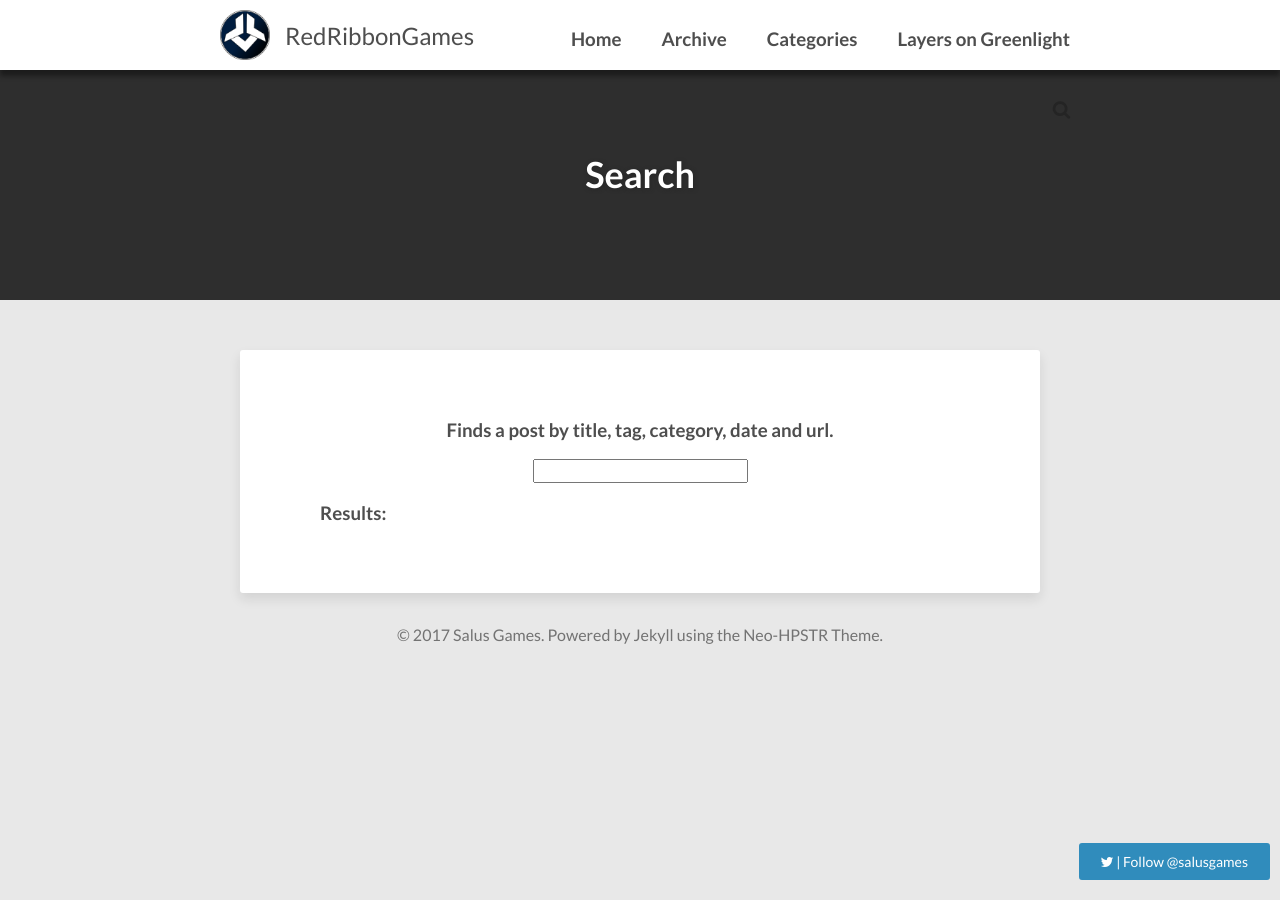
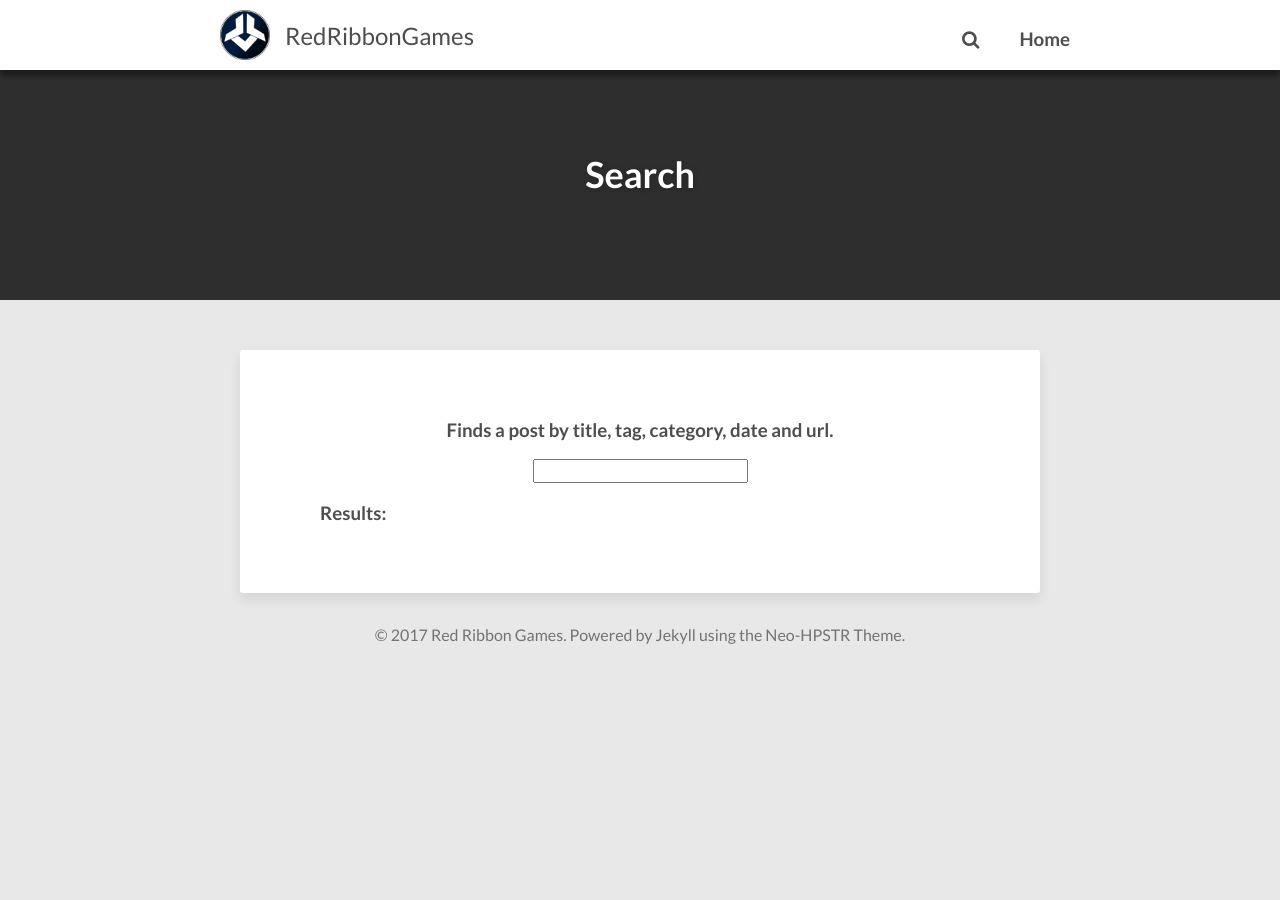
Before and after one commit to RedRibbonGames/redribbongames.github.io, a Jekyll site: the page built from search.html, in a window 1280 px wide. Built offline with Jekyll 4.4.1, drawn with Linux system fonts in a browser that asks for light colours; nearby versions of some CDN libraries; comment, search, counter and statistics services are not loaded.

Commit message:
Removed everything in the navigationbar except the home button

```diff
--- a/_config.yml
+++ b/_config.yml
@@ -10,7 +10,7 @@ excerpt_separator: <!--more-->
 # Your site's domain goes here (eg: //mmistakes.github.io, http://mademistakes.com, etc)
 # When testing locally leave blank or use http://localhost:4000
 
-url: http://www.salusgames.com
+url: http://redribbongames.com/
 
 # draw your top menu here
 # each item must have a title and a url.
@@ -20,13 +20,7 @@ url: http://www.salusgames.com
 menu:
   - title: 'Home'
     url: '/'
-  - title: 'Archive'
-    url: '/archive'
-  - title: 'Categories'
-    url: '/categories'
-    type: 'categories'
-  - title: 'Layers on Greenlight'
-    url: 'https://steamcommunity.com/sharedfiles/filedetails/?id=638892706'
+
   #- title: 'Games'
   #  url: '#'
   #  submenu:
@@ -37,15 +31,15 @@ menu:
 
 # Owner/author information
 owner:
-  name:           Salus Games
-  site:           http://www.salusgames.com
+  name:           Red Ribbon Games
+  site:           http://redribbongames.com/
   avatar:         images/avatar.jpg
   bio:            "Your bio goes here. It shouldn't be super long but a good two sentences or two should suffice."
   email:          you@email.com
   # Twitter nick for use in Twitter cards and follow button.
-  twitter: salusgames # if no twitter in this config, the twitter follow button will be removed
+  # twitter: salusgames # if no twitter in this config, the twitter follow button will be removed
   # GitHub nick for use in follow button in author block.
-  github: salusgames
+  github: RedRibbonGames
 
 # Twitter account associated with the site if different from owner/author twitter account.
 # Used in Twitter cards.
@@ -58,11 +52,13 @@ social:
 background:
 
 # Analytics and webmaster tools stuff goes here
-google_analytics: UA-41073458-17
-google_verify: H2JcNPcdf2KASfK4OZuRGXgMGx8WDedqscqZNUUDaUk
+# google_analytics: UA-41073458-17
+# google_verify: H2JcNPcdf2KASfK4OZuRGXgMGx8WDedqscqZNUUDaUk
 # https://ssl.bing.com/webmaster/configure/verify/ownership Option 2 content= goes here
 bing_verify:
 
+
+# Don't edit anything below this unless you know what you are doing
 # http://en.wikipedia.org/wiki/List_of_tz_database_time_zones
 timezone:    America/New_York
 locale:      en_US
```
